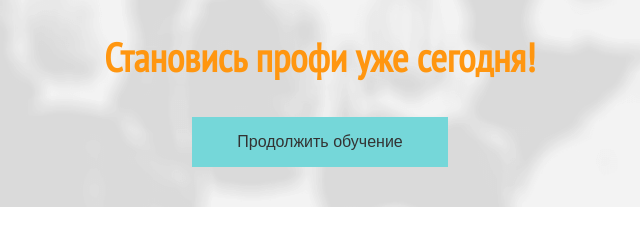
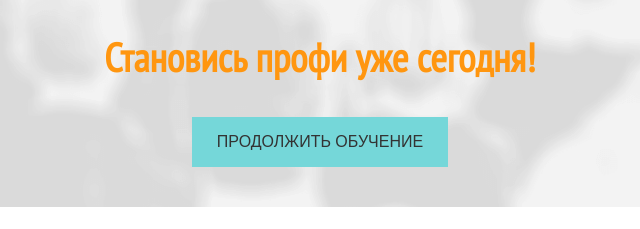
Before and after one commit to Krupskiy35/Krupskiy35.lesson1.github.io, a plain HTML site: page index.html in a window 1280 px wide. Shown: the part 1291-1520 px from the top of the page, 320-960 px from the left. Drawn offline with Linux system fonts and the light colour scheme; a web font is replaced by a local one.

Commit message:
Update index.html

```diff
--- a/index.html
+++ b/index.html
@@ -102,7 +102,7 @@
 		</div>
 		<p class="go-better">Становись профи уже сегодня!</p>
 
-		<button sp-show-form="208055">Продолжить обучение</button>
+		<button sp-show-form="208055">ПРОДОЛЖИТЬ ОБУЧЕНИЕ</button>
                 <script src="//web.webformscr.com/apps/fc3/build/loader.js" async sp-form-id="4ab40dad80a42e39c4d9156678cf2dfaf92f3483c44b048130a09f3b730bfb88"></script>
 
 	</div>
```
